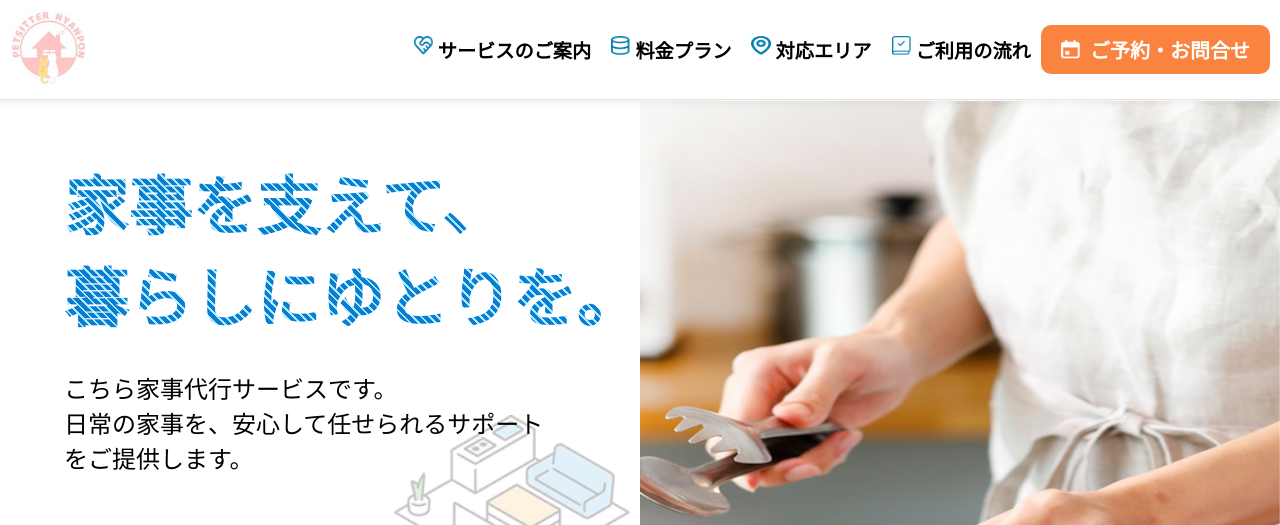
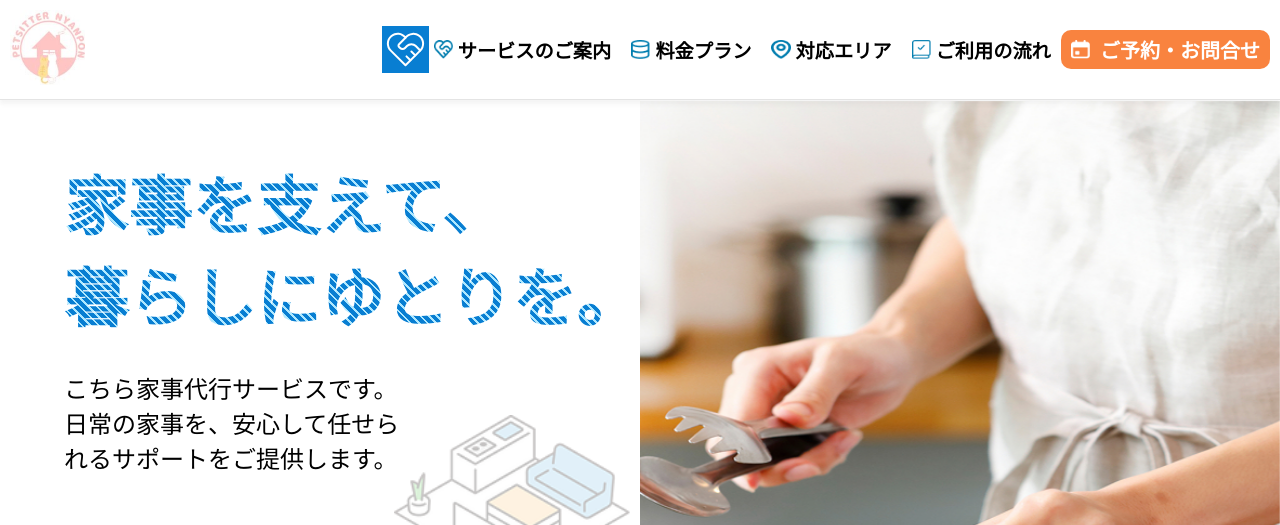
Before and after one commit to nakachi-yu/--------, a plain HTML site: page index.html in a window 1280 px wide. Shown: the top 525 px of the page. Drawn offline with Linux system fonts and the light colour scheme; files whose address does not match are found by name; a web font is replaced by a local one.

Commit message:
SVG挑戦中

```diff
--- a/css/styles.css
+++ b/css/styles.css
@@ -35,7 +35,7 @@ img {
 }
 
 
-section:not(.fv){
+section:not(.fv) {
     padding-block: clamp(56px, 8vw, 96px);
 }
 
@@ -106,8 +106,7 @@ header {
     width: 90px;
     height: 90px;
     padding: 5px 5px 0 10px;
-    flex-shrink: 0
-    ;
+    flex-shrink: 0;
 }
 
 
@@ -117,10 +116,11 @@ header nav {
     list-style: none;
     justify-content: center;
     align-items: center;
-    gap: 10px;
+
+     height: 100%;
 }
 
-header nav img{
+header nav img {
     width: clamp(18px, 1.5vw, 21px);
     height: clamp(18px, 1.5vw, 21px);
 }
@@ -130,8 +130,9 @@ header ul {
     justify-content: center;
     align-items: center;
     list-style: none;
-    gap: 20px;
+
     flex-wrap: nowrap;
+    height: 100%;
 }
 
 header li {
@@ -140,6 +141,7 @@ header li {
     justify-content: space-around;
     align-items: center;
     font-size: clamp(10px, 1.5vw, 21px);
+    height: 100%;
 
 }
 
@@ -148,13 +150,22 @@ header li {
 header a {
     display: flex;
     justify-content: center;
+    align-items: center;
+    padding-inline: 10px;
     gap: 5px;
+    height: 100%;
 
 }
 
+header a:hover{
+    background-color: #1856A2;
+    color: #fff;
+}
 
-
-
+svg{
+    color: #007DAF;
+    background-color: #087ED2;
+}
 
 
 /* ヘッダーのナビ部分の予約アイコン */
@@ -162,7 +173,7 @@ header a {
     background-color: #F9833F;
     color: #ffffff;
     font-size: 20px;
-    padding: 10px 20px;
+    height: 40%;
     margin-right: 10px;
     border-radius: 10px;
 
@@ -193,6 +204,7 @@ header a {
     position: relative;
     margin-bottom: 150px;
 }
+
 /* 線のアニメーション部分 */
 .scroll::before {
     animation: scroll 2s infinite;
@@ -207,6 +219,7 @@ header a {
     width: 1px;
     z-index: 2;
 }
+
 /* 線の背景色 */
 .scroll::after {
     background-color: #ccc;
@@ -219,20 +232,24 @@ header a {
     right: 0;
     width: 1px;
 }
+
 /* 線のアニメーション */
 @keyframes scroll {
     0% {
         transform: scale(1, 0);
         transform-origin: 0 0;
     }
+
     50% {
         transform: scale(1, 1);
         transform-origin: 0 0;
     }
+
     51% {
         transform: scale(1, 1);
         transform-origin: 0 100%;
     }
+
     100% {
         transform: scale(1, 0);
         transform-origin: 0 100%;
@@ -243,7 +260,8 @@ header a {
 /* ファーストビューの全体（文字と写真を横並びにした） */
 .fv {
     width: 100%;
-    min-height: clamp(500px, 70vw,900px);;
+    min-height: clamp(500px, 70vw, 900px);
+    ;
     margin: 0 auto;
     display: flex;
     justify-content: space-between;
@@ -259,14 +277,13 @@ header a {
     top: 0;
     left: 4%;
     transform: translateX(-50%);
-  width: 150px; /* グラデーション幅 */
+    width: 150px;
+    /* グラデーション幅 */
     height: 100%;
-  background: linear-gradient(
-    to left,
+    background: linear-gradient(to left,
             transparent 0%,
             rgba(255, 255, 255, 1) 100%,
-    transparent
-  );
+            transparent);
     pointer-events: none;
 }
 
@@ -278,7 +295,6 @@ header a {
     align-items: flex-start;
     margin-top: 56px;
     min-height: 100v;
-
 }
 
 
@@ -292,6 +308,7 @@ header a {
     align-items: stretch;
     flex: 0 0 90%;
 }
+
 
 .ilst {
     position: absolute;
@@ -317,8 +334,8 @@ header a {
 
 /* fvの詳細（文字サイズ） */
 .fv-container p {
-    font-size: clamp(16px, 5vw, 24px);
-    max-width: 500px;
+    font-size: clamp(16px, 2vw, 24px);
+    max-width: clamp(350px, 25vw, 500px);
     margin-bottom: 56px;
 }
 
@@ -356,7 +373,7 @@ header a {
     align-items: stretch;
 }
 
-.slideshoe div{
+.slideshoe div {
     height: 100%;
 }
 
@@ -376,7 +393,7 @@ header a {
 .container-notice {
     margin: 0 auto;
     background-color: #faf8f5;
-    padding: 56px ;
+    padding: 56px;
 }
 
 /* ご利用についての赤い外枠 */
@@ -478,7 +495,7 @@ header a {
     font-weight: bold;
     border-bottom: 3px solid #007DAF;
     max-width: 750px;
-    margin:56px  auto;
+    margin: 56px auto;
     padding-inline: 20px;
 }
 
@@ -567,7 +584,7 @@ table {
     table-layout: fixed;
 }
 
-.price{
+.price {
     overflow-x: auto;
 }
 
@@ -586,7 +603,7 @@ td {
     padding: clamp(10px, 12vw, 20px);
 }
 
-table img{
+table img {
     width: clamp(20px, 4vw, 40px);
 }
 
@@ -715,7 +732,22 @@ tbody span {
     top: -80px;
     right: clamp(-10px, 5vw, -60px);
     width: clamp(100px, 12vw, 150px);
+    transform-origin: bottom center;
+    animation: swing 1s infinite linear;
+}
 
+@keyframes swing {
+    0% {
+        transform: rotate(-5deg);
+    }
+
+    50% {
+        transform: rotate(5deg);
+    }
+
+    100% {
+        transform: rotate(-5deg);
+    }
 }
 
 
@@ -864,7 +896,7 @@ tbody tr:last-child td:last-child {
 
 
 
-form span{
+form span {
     background-color: #F9833F;
     color: #fff;
     padding-inline: 5px;
@@ -872,28 +904,28 @@ form span{
     font-size: 16px;
 }
 
-form p{
+form p {
     font-size: 32px;
     font-weight: bold;
     margin-bottom: 32px;
 }
 
-form span{
+form span {
     margin-left: 10px;
 }
 
-input[type="radio"]{
+input[type="radio"] {
     transform: scale(1.6);
     margin-right: 5px;
 }
 
-.contact-font{
+.contact-font {
     font-size: clamp(16px, 2vw, 24px);
     margin-right: 32px;
 }
 
 
-input:not(input[type="radio"]):not(input[type="submit"]){
+input:not(input[type="radio"]):not(input[type="submit"]) {
     padding: 0 10px;
     width: 100%;
     min-width: 500px;
@@ -902,7 +934,7 @@ input:not(input[type="radio"]):not(input[type="submit"]){
     font-size: 16px;
 }
 
-textarea{
+textarea {
     padding: 0 10px;
     width: 100%;
     min-width: 500px;
@@ -912,11 +944,11 @@ textarea{
 }
 
 textarea::placeholder,
-input::placeholder{
+input::placeholder {
     font-size: 16px;
 }
 
-input[type="submit"]{
+input[type="submit"] {
     color: #fff;
     background-color: #F9833F;
     font-size: 24px;
@@ -949,7 +981,7 @@ input[type="submit"]{
 }
 
 
-.footer-contact ul{
+.footer-contact ul {
     display: flex;
     justify-content: center;
     gap: 20px;
@@ -957,7 +989,7 @@ input[type="submit"]{
 }
 
 /* 時間、電話番号、定休日のli */
-.footer-contact li{
+.footer-contact li {
     list-style-type: none;
     font-size: 24px;
     font-weight: 500;
--- a/index.html
+++ b/index.html
@@ -35,7 +35,11 @@
             <ul>
 
                 <li>
-                    <a href="#"><img src="img/icon-nav-service.png" alt="">サービスのご案内</a>
+                    <a href="#"><svg width="47" height="47" viewBox="0 0 47 47" fill="none" xmlns="http://www.w3.org/2000/svg">
+<path d="M38.1876 24.6202L23.5001 39.1667L8.81256 24.6202C7.84378 23.6775 7.08069 22.5444 6.57134 21.2923C6.06199 20.0402 5.81741 18.6962 5.853 17.3449C5.8886 15.9936 6.2036 14.6643 6.77816 13.4407C7.35272 12.2172 8.17441 11.1258 9.19147 10.2354C10.2085 9.34502 11.3989 8.67485 12.6877 8.26711C13.9765 7.85937 15.3358 7.72289 16.6799 7.86628C18.024 8.00966 19.3239 8.4298 20.4977 9.10023C21.6715 9.77067 22.6937 10.6769 23.5001 11.7618C24.3099 10.6848 25.3333 9.78646 26.5063 9.12314C27.6793 8.45982 28.9765 8.04575 30.3169 7.90685C31.6572 7.76795 33.0118 7.9072 34.2959 8.31589C35.58 8.72458 36.7659 9.39392 37.7793 10.282C38.7928 11.1701 39.6121 12.2578 40.1859 13.4771C40.7597 14.6964 41.0756 16.0209 41.1139 17.3679C41.1522 18.7149 40.9121 20.0553 40.4086 21.3052C39.905 22.5552 39.1489 23.6877 38.1876 24.632" stroke="white" stroke-width="2" stroke-linecap="round" stroke-linejoin="round"/>
+<path d="M23.5002 11.75L17.0514 18.1988C16.6843 18.566 16.478 19.0641 16.478 19.5833C16.478 20.1026 16.6843 20.6006 17.0514 20.9679L18.1148 22.0313C19.466 23.3825 21.6594 23.3825 23.0106 22.0313L24.9689 20.0729C25.5473 19.4938 26.2342 19.0344 26.9902 18.721C27.7463 18.4075 28.5567 18.2462 29.3752 18.2462C30.1937 18.2462 31.0041 18.4075 31.7601 18.721C32.5162 19.0344 33.2031 19.4938 33.7814 20.0729L38.1877 24.4792M24.4794 30.3542L28.396 34.2708M29.3752 25.4583L33.2919 29.375" stroke="white" stroke-width="2" stroke-linecap="round" stroke-linejoin="round"/>
+</svg>
+<img src="img/icon-nav-service.png" alt="">サービスのご案内</a>
                 </li>
 
                 <li>
```
Lines whose indentation alone changed are shown as unchanged.
